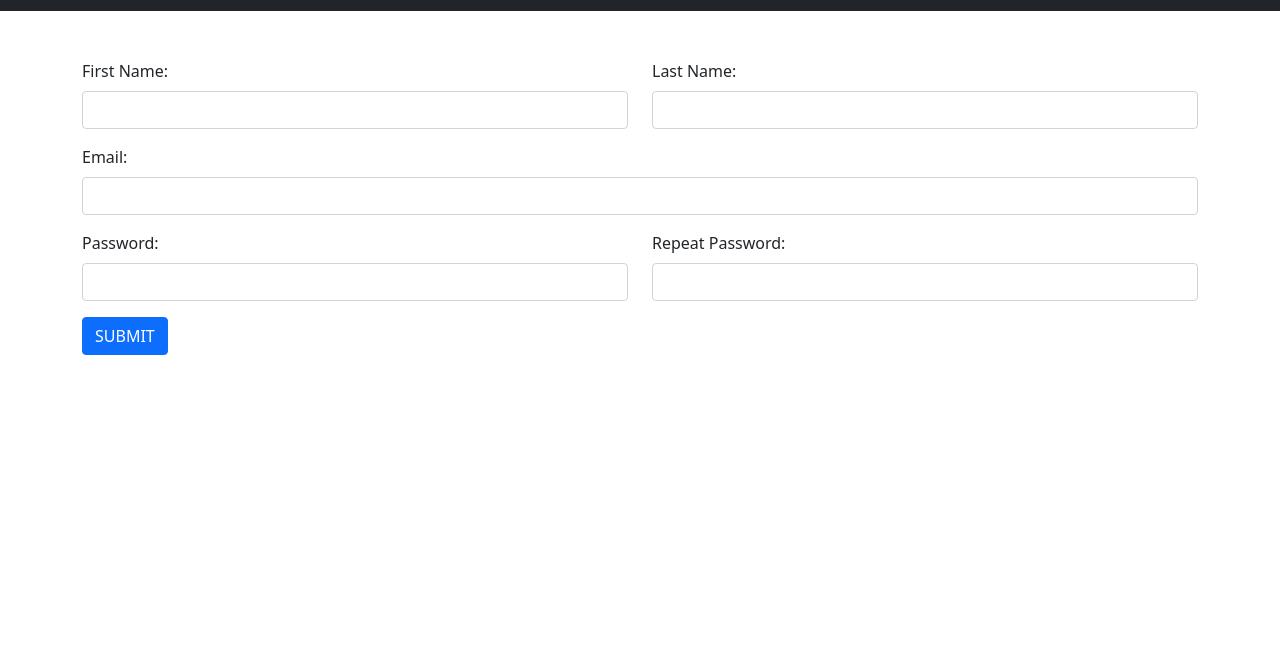
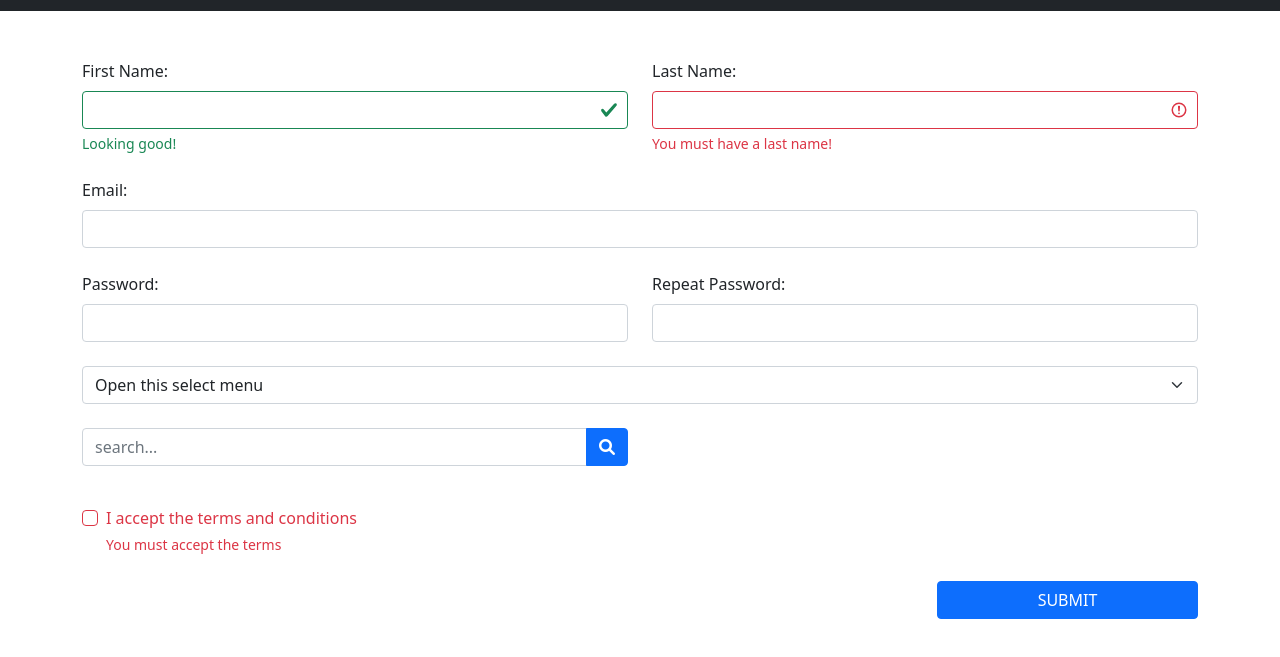
Before and after one commit to Fr3dda/HTML_CSS, a plain HTML site: page Lektion-7/2-bootstrap-form/index.html in a window 1280 px wide. Shown: the part 61-718 px from the top of the page. Drawn offline with nearby package versions, Linux system fonts and the light colour scheme.

Commit message:
lektion 7

```diff
--- a/Lektion-7/2-bootstrap-form/index.html
+++ b/Lektion-7/2-bootstrap-form/index.html
@@ -19,36 +19,77 @@
 
     <form>
 
-      <div class="row">
+      <div class="row gy-4">
 
-        <div class="col-6 mb-3">
+        <div class="col-12 col-md-6">
           <label for="firstName" class="form-label">First Name:</label>
-          <input type="text" class="form-control" id="firstName">
+          <input type="text" class="form-control is-valid" id="firstName">
+          <div class="valid-feedback">
+            Looking good!
+          </div>
+          <div class="invalid-feedback">
+            You must have a first name!
+          </div>
         </div>
 
-        <div class="col-6 mb-3">
+        <div class="col-12 col-md-6">
           <label for="lastName" class="form-label">Last Name:</label>
-          <input type="text" class="form-control" id="lastName">
+          <input type="text" class="form-control is-invalid" id="lastName">
+          <div class="valid-feedback">
+            Looking good!
+          </div>
+          <div class="invalid-feedback">
+            You must have a last name!
+          </div>
         </div>
 
-        <div class="col-12 mb-3">
+        <div class="col-12 position-relative">
           <label for="email" class="form-label">Email:</label>
-          <input type="text" class="form-control" id="email">
+          <input type="email" class="form-control" id="email">
+          <div class="invalid-tooltip">
+            You must enter a valid email address
+          </div>
         </div>
 
-        <div class="col-6 mb-3">
+        <div class="col-12 col-md-6">
           <label for="password" class="form-label">Password:</label>
-          <input type="text" class="form-control" id="password">
+          <input type="password" class="form-control" id="password">
         </div>
 
-        <div class="col-6 mb-3">
+        <div class="col-12 col-md-6">
           <label for="repeatPass" class="form-label">Repeat Password:</label>
-          <input type="text" class="form-control" id="repeatPass">
+          <input type="password" class="form-control" id="repeatPass">
+        </div>
+
+        <div class="col-12">
+          <select class="form-select" aria-label="Default select example">
+            <option selected>Open this select menu</option>
+            <option value="1">One</option>
+            <option value="2">Two</option>
+            <option value="3">Three</option>
+          </select>
+        </div>
+
+        <div class="col-6">
+          <div class="input-group mb-3">
+            <input type="text" class="form-control" placeholder="search...">
+            <button class="btn btn-primary"><i class="fas fa-search"></i></button>
+          </div>
+        </div>
+
+        <div class="col-12">
+          <div class="form-check">
+            <input class="form-check-input is-invalid" type="checkbox" value="" id="flexCheckDefault">
+            <label class="form-check-label" for="flexCheckDefault">
+              I accept the terms and conditions
+            </label>
+            <div class="invalid-feedback">You must accept the terms</div>
+          </div>
         </div>
 
 
-        <div class="col-12">
-          <button class="btn btn-primary">SUBMIT</button>
+        <div class="col-12 col-md-3 ms-auto">
+          <button class="btn btn-primary w-100">SUBMIT</button>
         </div>
 
       </div>
```
